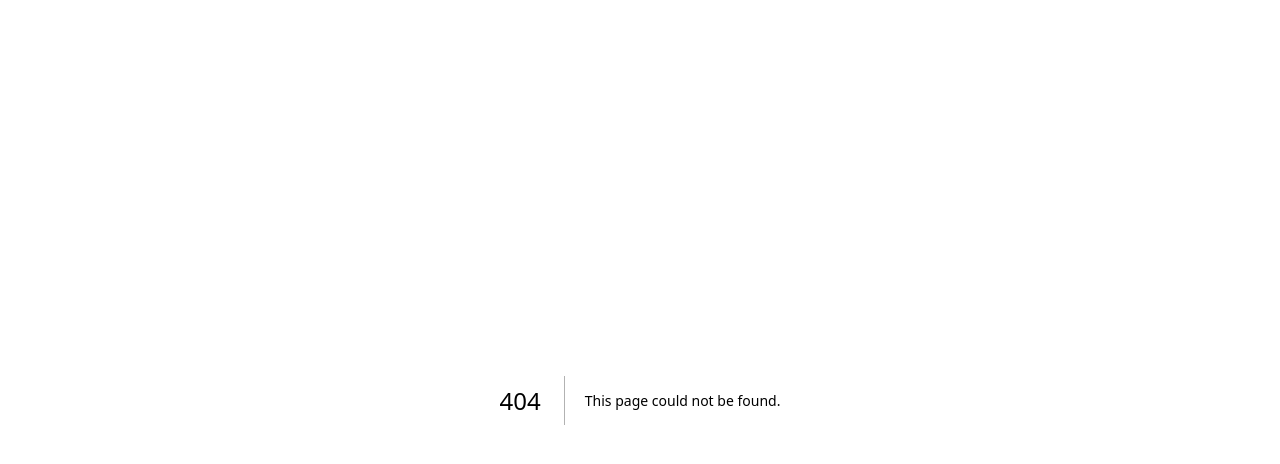
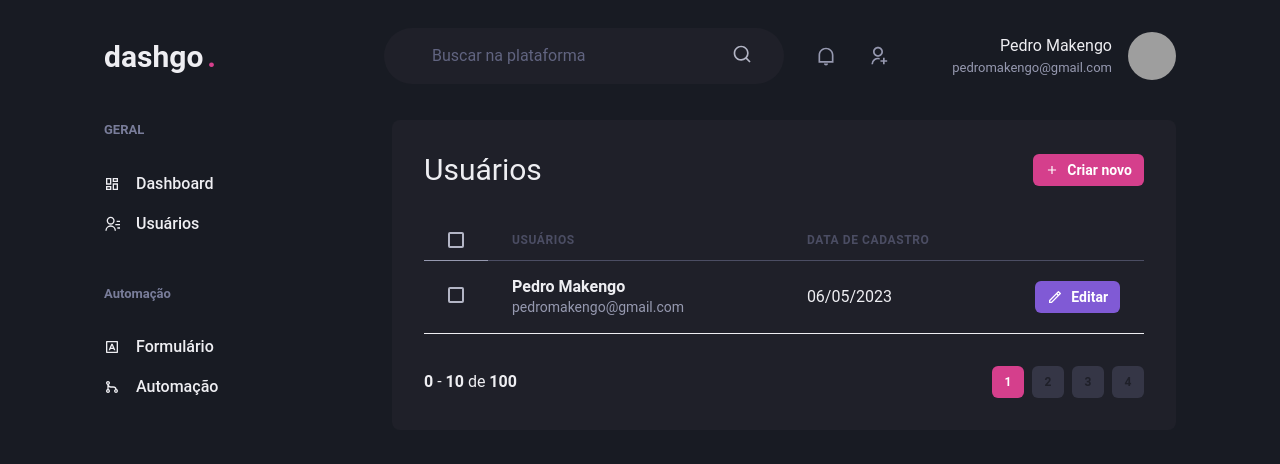
Before and after one commit to PedroMakengo/dashboard, a Next.js app: page /users in a window 1280 px wide. Before the commit this address had no page. Shown: the top 464 px of the page. Built offline with nearby package versions, Linux system fonts and the light colour scheme; grey boxes are pictures that could not be loaded.

Commit message:
Trabalhando na parte do site

```diff
--- /dev/null
+++ b/src/components/Pagination.tsx
@@ -0,0 +1,56 @@
+import { Stack, Button, Box } from '@chakra-ui/react'
+
+export function Pagination() {
+  return (
+    <Stack
+      direction="row"
+      spacing="6"
+      mt="8"
+      justify="space-between"
+      align="center"
+    >
+      <Box>
+        <strong>0</strong> - <strong>10</strong> de <strong>100</strong>
+      </Box>
+      <Stack direction="row" spacing="2">
+        <Button
+          size="sm"
+          fontSize="xs"
+          width="4"
+          colorScheme="pink"
+          disabled
+          _disabled={{ bgColor: 'pink.500', cursor: 'default' }}
+        >
+          1
+        </Button>
+        <Button
+          size="sm"
+          fontSize="xs"
+          width="4"
+          bgColor="gray.700"
+          _hover={{ bg: 'gray.500' }}
+        >
+          2
+        </Button>
+        <Button
+          size="sm"
+          fontSize="xs"
+          width="4"
+          bgColor="gray.700"
+          _hover={{ bg: 'gray.500' }}
+        >
+          3
+        </Button>
+        <Button
+          size="sm"
+          fontSize="xs"
+          width="4"
+          bgColor="gray.700"
+          _hover={{ bg: 'gray.500' }}
+        >
+          4
+        </Button>
+      </Stack>
+    </Stack>
+  )
+}
--- /dev/null
+++ b/src/pages/users/index.tsx
@@ -0,0 +1,92 @@
+import {
+  Box,
+  Flex,
+  Heading,
+  Button,
+  Table,
+  Thead,
+  Tr,
+  Th,
+  Tbody,
+  Td,
+  Checkbox,
+  Text,
+  Icon,
+} from '@chakra-ui/react'
+import { Header } from '../../components/Header'
+import { Sidebar } from '../../components/Sidebar'
+import { Pagination } from '../../components/Pagination'
+
+import { RiAddLine,RiPencilLine } from 'react-icons/ri'
+
+export default function UserList() {
+  return (
+    <Box>
+      <Header />
+
+      <Flex w="100%" my="6" maxWidth={1120} mx="auto" px="6">
+        <Sidebar />
+
+        <Box flex="1" borderRadius={8} bg="gray.800" p="8">
+          <Flex mb="8" justify="space-between" align="center">
+            <Heading size="lg" fontWeight="normal">
+              Usuários
+            </Heading>
+
+            <Button
+              as="a"
+              size="sm"
+              fontSize="sm"
+              colorScheme="pink"
+              leftIcon={<RiAddLine fonSize="20" />}
+            >
+              Criar novo
+            </Button>
+          </Flex>
+
+          <Table colorScheme="writeAlpha">
+            <Thead>
+              <Tr>
+                <Th px="6" color="gray.300" width="8">
+                  <Checkbox colorScheme="pink" />
+                </Th>
+                <Th>Usuários</Th>
+                <Th>Data de cadastro</Th>
+                <Th width="8"></Th>
+              </Tr>
+            </Thead>
+            <Tbody>
+              <Tr>
+                <Td>
+                  <Checkbox colorScheme="pink" />
+                </Td>
+                <Td>
+                  <Box>
+                    <Text fontWeight="bold">Pedro Makengo</Text>
+                    <Text fontSize="sm" color="gray.300">
+                      pedromakengo@gmail.com
+                    </Text>
+                  </Box>
+                </Td>
+                <Td>06/05/2023</Td>
+                <Td>
+                  <Button
+                    as="a"
+                    size="sm"
+                    fontSize="sm"
+                    colorScheme="purple"
+                    leftIcon={<Icon as={RiPencilLine} fontSize="16" />}
+                  >
+                    Editar
+                  </Button>
+                </Td>
+              </Tr>
+            </Tbody>
+          </Table>
+
+          <Pagination />
+        </Box>
+      </Flex>
+    </Box>
+  )
+}
```
Also changed, not shown: src/pages/users/create.tsx (added, +59 -0 lines).
